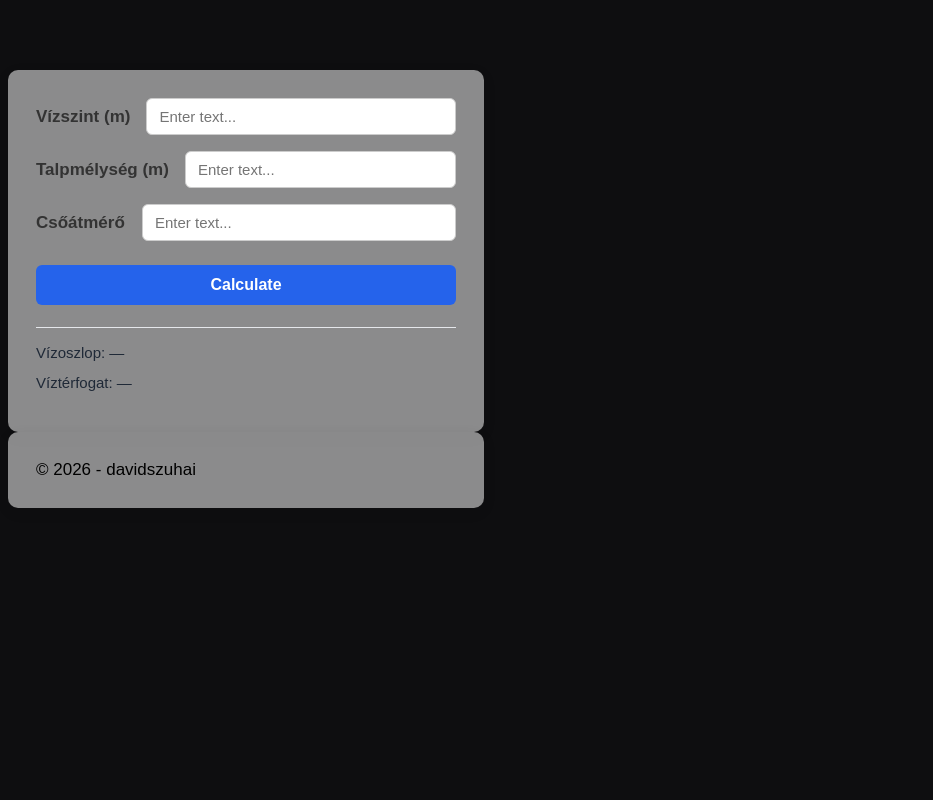
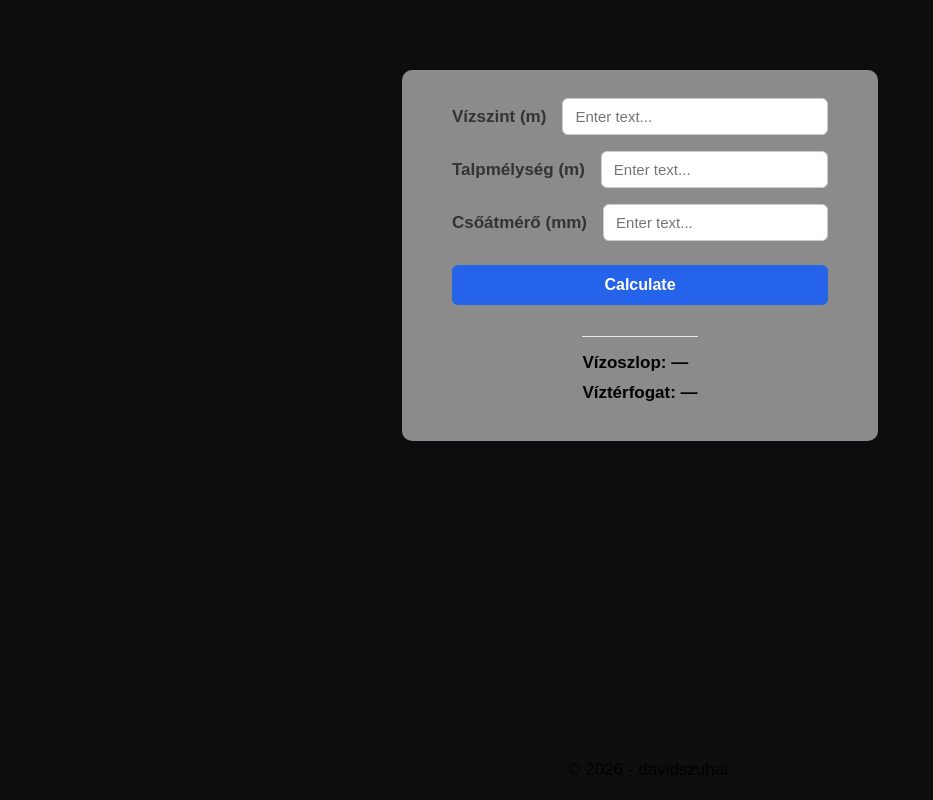
Before and after one commit to szuhi27/monitoring, a plain HTML site: page index.html in a window 1280 px wide. Shown: the whole page, without its empty margins (0-933 px from the left). Drawn offline with Linux system fonts and the light colour scheme.

Commit message:
visual update

```diff
--- a/index.html
+++ b/index.html
@@ -17,8 +17,8 @@
     </header>
 
     <div style="margin-top: 70px" class="text-center white-text">
-        <main role="main" class="flex-vert pb-3">
-            <div class="container">
+        <main role="main" class="flex pb-3">
+            <div class="container flex">
                 <form id="calcForm">
                 <div class="input-row">
                     <label for="vszint">Vízszint (m)</label>
@@ -31,7 +31,7 @@
                 </div>
 
                 <div class="input-row">
-                    <label for="átm">Csőátmérő</label>
+                    <label for="átm">Csőátmérő (mm)</label>
                     <input type="text" id="átm" placeholder="Enter text...">
                 </div>
 
@@ -39,15 +39,15 @@
                 </form>
 
                 <div class="results">
-                <p id="oszlop">Vízoszlop: —</p>
-                <p id="térf">Víztérfogat: —</p>
+                    <p id="oszlop">Vízoszlop: —</p>
+                    <p id="térf">Víztérfogat: —</p>
                 </div>
             </div>
         </main>
     </div>
 
-    <footer class="border-top footer text-muted" data-bs-theme="dark">
-        <div class="container">
+    <footer class="border-top footer text-muted flex" data-bs-theme="dark">
+        <div class="">
             &copy; 2026 - davidszuhai
         </div>
     </footer>
--- a/script.js
+++ b/script.js
@@ -22,6 +22,6 @@ form.addEventListener("submit", function (event) {
   const voszlop = mélys - vszint;
   const vtérf = (0.24 * voszlop * átm * átm) / 100;
 
-  oszlopElem.textContent = `Vízoszlop: ${Number(voszlop.toFixed(2))}`;
-  terfElem.textContent = `Víztérfogat: ${Number(vtérf.toFixed(3))}`;
+  oszlopElem.textContent = `Vízoszlop: ${Number(voszlop.toFixed(2))} m`;
+  terfElem.textContent = `Víztérfogat: ${Number(vtérf.toFixed(3))} dm^3`;
 });
--- a/style.css
+++ b/style.css
@@ -102,8 +102,24 @@ p{
 }
 
 .results p {
-  font-size: 15px;
-  color: #1f2937;
+  color: #000000;
+  font-weight: bold;
   margin-bottom: 8px;
   min-height: 22px;
 }
+
+.flex {
+  display: flex;
+  justify-content: center;
+  align-items: center;
+  flex-direction: column;
+  gap: 0.5em;
+}
+
+ .footer {
+    position: absolute;
+    bottom: 0;
+    width: 100%;
+    white-space: nowrap;
+    line-height: 60px;
+  }
```
